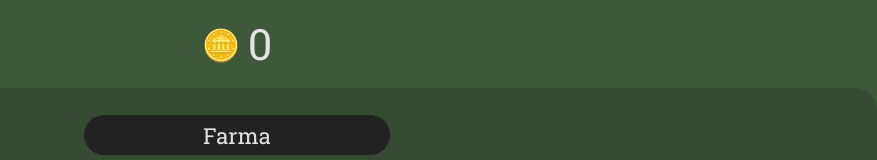
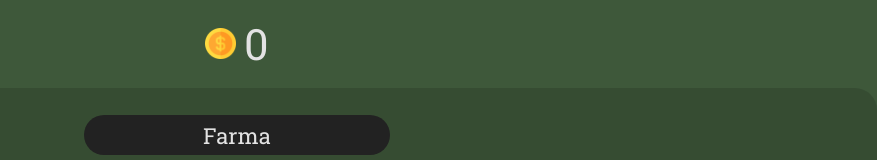
Before and after one commit to MiftikCZ/ezviratka, a Svelte app: page / in a window 1280 px wide. Shown: the top 160 px of the page, without its empty margins (403-1280 px from the left). Built offline with nearby package versions, Linux system fonts and the light colour scheme.

Commit message:
Switch from emoji coin to .png coin

```diff
--- a/src/App.svelte
+++ b/src/App.svelte
@@ -11,6 +11,7 @@
   import pickaxe from "./assets/pickaxe.png";
   import Store from "./components/Store.svelte";
   import NavBarViews from "./components/NavBarViews.svelte";
+    import Coin from "./components/Coin.svelte";
 
   let view: possibleViews = "list-of-items";
   let showShop: boolean = false;
@@ -88,7 +89,7 @@
 
 <main>
   <div class="header">
-    <span>🪙</span> <span class="value">{round(coins)}</span>
+    <span><Coin /></span> <span class="value">{round(coins)}</span>
   </div>
   <div class="game">
     <NavBarViews {showShop} {view} />
--- /dev/null
+++ b/src/components/Coin.svelte
@@ -0,0 +1,24 @@
+<script lang="ts">
+    import { coin } from "../lib/types"
+    import coin_img from "../assets/coin.png"
+</script>
+<!-- https://www.flaticon.com/free-icons/coin -->
+<div class="container">
+    <img src="{coin_img}" class="coin" alt="💵">
+</div>
+
+<style>
+    .container {
+        vertical-align: middle;
+        position: relative;
+        display: inline-flex;
+        align-items: center;
+        height: 100%;
+    }
+
+    img.coin {
+      height: 1em;
+      width: 1em;
+      vertical-align: middle;
+    }
+</style>
--- a/src/components/Store.svelte
+++ b/src/components/Store.svelte
@@ -4,13 +4,15 @@
         type backpackStructure,
         type ItemStructure,
         round,
+        coin,
     } from "../lib/types";
+    import Coin from "./Coin.svelte";
 
     function getDefaultName(
         costItem: [string, any],
         hideIcon: boolean
     ): string {
-        if (costItem[0] == "coin") return "🪙";
+        if (costItem[0] == "coin") return coin;
         if (hideIcon) return itemsInfo[costItem[0]]?.title || costItem[0];
         return (
             itemsInfo[costItem[0]]?.icon ||
@@ -69,7 +71,7 @@
                                                         : ""
                                                 }`}
                                             >
-                                                <div class="_icon">🪙</div>
+                                                <Coin/>
                                                 <div class="_value">
                                                     {round(costItem[1])}
                                                 </div>
@@ -86,12 +88,16 @@
                                                         : ""
                                                 }`}
                                             >
+                                            {#if costItem[0] == "coin"}
+                                                <Coin />
+                                            {:else}
                                                 <div class="_icon">
-                                                    {getDefaultName(
+                                                    {@html getDefaultName(
                                                         costItem,
                                                         true
                                                     )}
                                                 </div>
+                                            {/if}
                                                 <div class="_value">
                                                     {round(costItem[1])}
                                                 </div>
@@ -134,7 +140,14 @@
                                     <div class="thing">
                                         <span class="first"
                                             >{ProducedItem[1][1]}
-                                            {getDefaultName(ProducedItem, true)}
+                                            {#if ProducedItem[0] == "coin"}
+                                                <Coin />
+                                            {:else}
+                                                {@html getDefaultName(
+                                                    ProducedItem,
+                                                    true
+                                                )}
+                                            {/if}
                                         </span>
                                         <span class="second">
                                             za {ProducedItem[1][0]}s
@@ -276,7 +289,7 @@
     }
 
     .payment .cost .cost_item ._icon {
-        height: 1em;
+        /* height: 1em; */
         /* color: #ababab; */
     }
 
--- a/src/lib/types.ts
+++ b/src/lib/types.ts
@@ -1,5 +1,5 @@
 
-
+import coin_image from "../assets/coin.png"
 
 export type possibleViews = "list-of-items" | "list-of-animals";
 
@@ -22,7 +22,7 @@ export interface ItemStructure {
     }
 }
 
-export const coin = `<!-- https://www.flaticon.com/free-icons/coin --><img class="coin" >`
+export const coin = `<!-- https://www.flaticon.com/free-icons/coin --><img height="32px" class="coin" href="${coin_image}" >`
 
 export function round(num:number):string {
     return Math.floor(num).toLocaleString()
```
Also changed, not shown: src/assets/coin.png (added).
